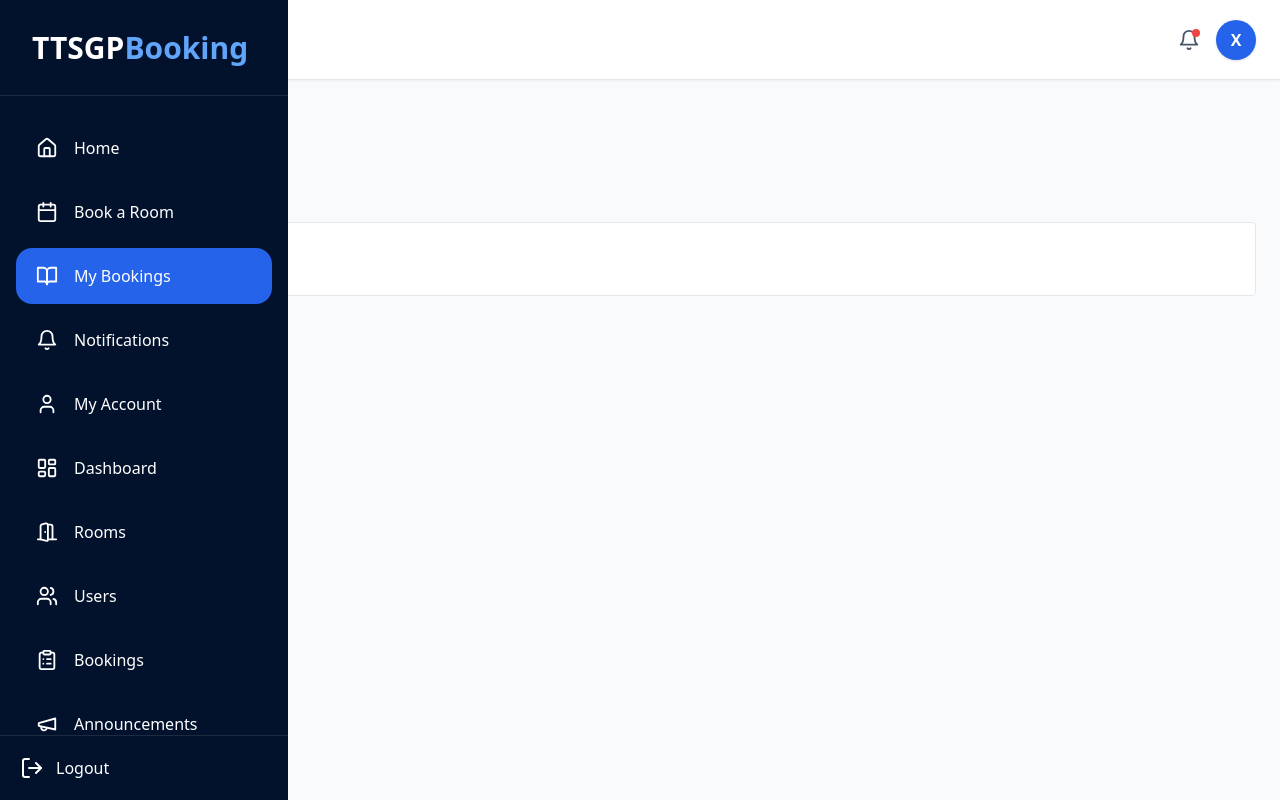
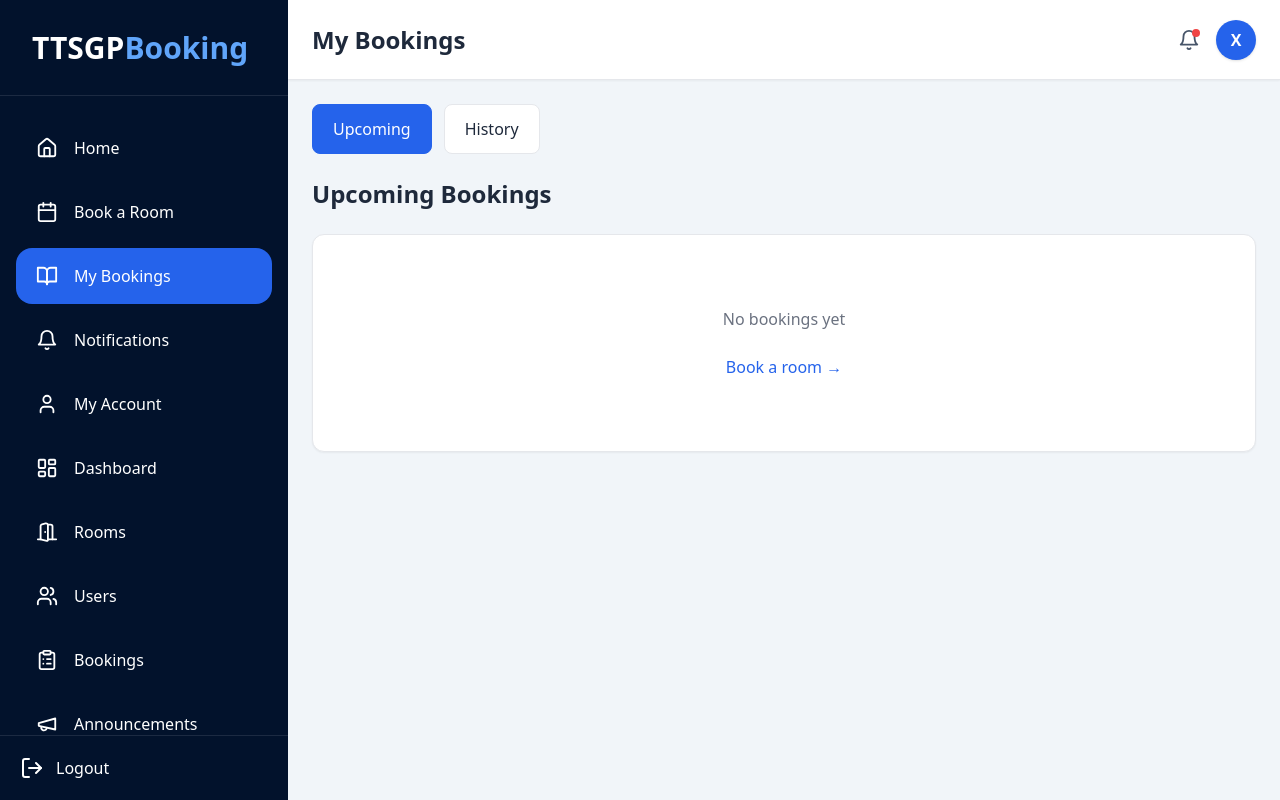
Before and after one commit to xiansheng31/TTSGP---Booking-System, a Next.js app: page /my-bookings in a window 1280 px wide. Built offline with nearby package versions, Linux system fonts and the light colour scheme.

Commit message:
Update page.tsx

```diff
--- a/src/app/my-bookings/page.tsx
+++ b/src/app/my-bookings/page.tsx
@@ -5,72 +5,183 @@ import { useRouter } from 'next/navigation'
 import Sidebar from '@/components/Sidebar'
 import Navbar from '@/components/Navbar'
 
-export default function MyBookingsPage() {
-  const router = useRouter()
+export default function MyBookingsPage(){
 
-  const [tab, setTab] =
-    useState<'upcoming' | 'history'>(
+const router=useRouter()
+
+const [tab,setTab]=
+useState<
+'upcoming'
+|
+'history'
+>(
 'upcoming'
 )
 
-  return (
-    <div className="flex h-screen overflow-hidden">
+return(
 
-      <Sidebar />
+<div className="
+min-h-screen
+bg-slate-100
+">
 
-      <div className="flex-1 flex flex-col overflow-hidden">
+<Sidebar/>
 
-        <Navbar title="My Bookings" />
 
-        <main className="flex-1 overflow-y-auto p-6">
+<div className="
+lg:ml-72
+min-h-screen
+flex
+flex-col
+">
 
-          <div className="flex gap-3 mb-6">
+<Navbar
+title="My Bookings"
+/>
+
+
+<main className="
+flex-1
+p-4
+md:p-6
+overflow-x-hidden
+">
+
+<div className="
+flex
+flex-wrap
+gap-3
+mb-6
+">
 
 <button
-              onClick={() =>
-                setTab('upcoming')
+onClick={()=>
+setTab(
+'upcoming'
+)
 }
-              className="px-4 py-2 border rounded"
+className={`
+px-5
+py-3
+rounded-lg
+border
+transition
+
+${
+tab==='upcoming'
+?
+'bg-blue-600 text-white border-blue-600'
+:
+'bg-white'
+}
+`}
 >
+
 Upcoming
+
 </button>
 
+
 <button
-              onClick={() =>
-                setTab('history')
+onClick={()=>
+setTab(
+'history'
+)
 }
-              className="px-4 py-2 border rounded"
+className={`
+px-5
+py-3
+rounded-lg
+border
+transition
+
+${
+tab==='history'
+?
+'bg-blue-600 text-white border-blue-600'
+:
+'bg-white'
+}
+`}
 >
+
 History
+
 </button>
 
 </div>
 
-          <h2 className="text-xl font-bold">
 
-            {tab === 'upcoming'
-              ? 'Upcoming Bookings'
-              : 'Booking History'}
+
+<h2 className="
+text-xl
+md:text-2xl
+font-bold
+">
+
+{
+tab==='upcoming'
+?
+'Upcoming Bookings'
+:
+'Booking History'
+}
 
 </h2>
 
-          <div className="mt-6 p-6 bg-white rounded border">
-            No bookings yet.
+
+
+<div className="
+mt-6
+bg-white
+rounded-xl
+border
+p-8
+shadow-sm
+">
+
+<div className="
+text-center
+py-10
+">
+
+<p className="
+text-gray-500
+">
+
+No bookings yet
+
+</p>
+
+
+<button
+onClick={()=>
+router.push(
+'/bookings'
+)
+}
+className="
+mt-6
+text-blue-600
+font-medium
+hover:underline
+"
+>
+
+Book a room →
+
+</button>
+
 </div>
 
-          <button
-            onClick={() =>
-              router.push('/bookings')
-            }
-            className="mt-4 text-blue-600"
-          >
-            Book a room →
-          </button>
+</div>
 
 </main>
 
 </div>
 
 </div>
+
 )
+
 }
```
Lines whose indentation alone changed are shown as unchanged.
